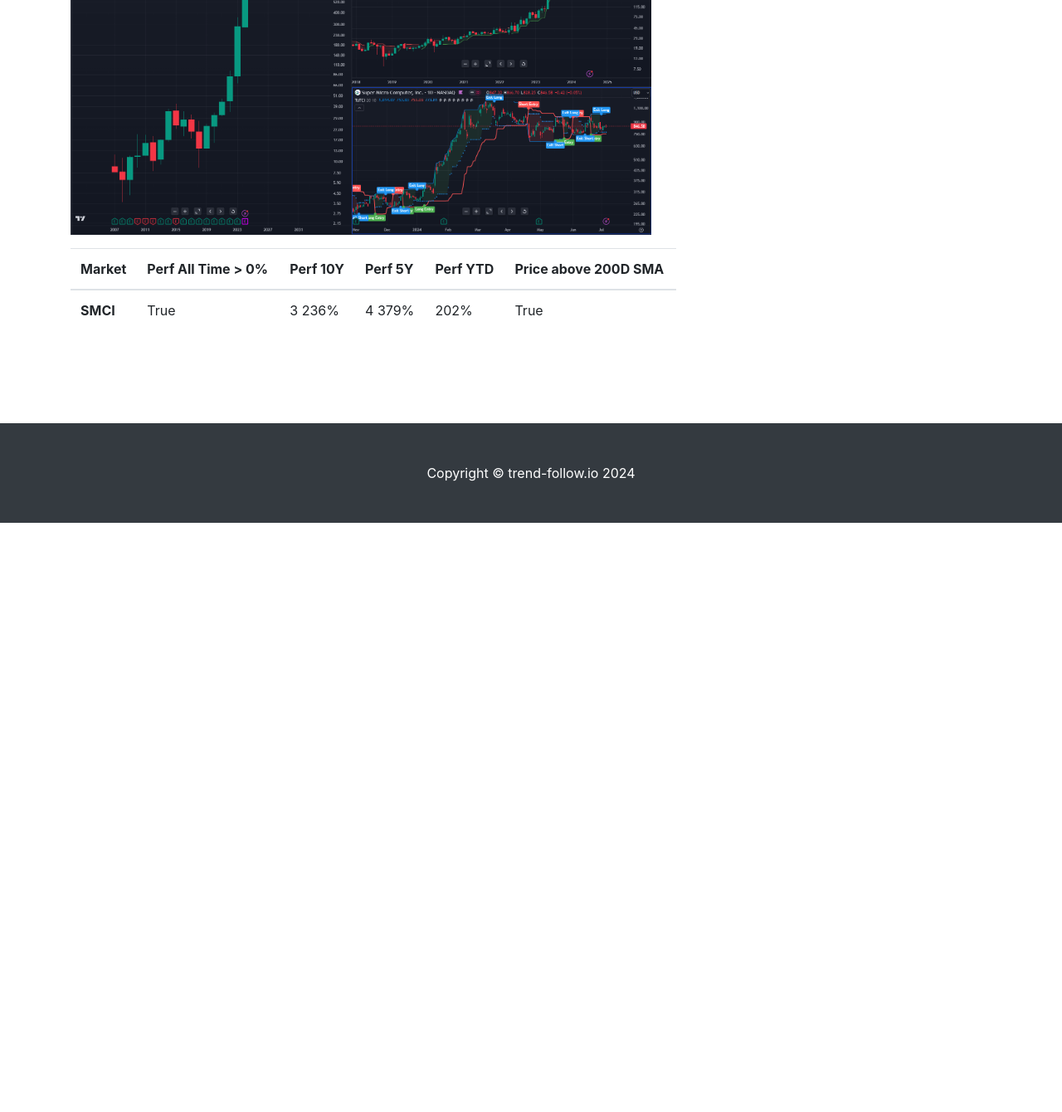
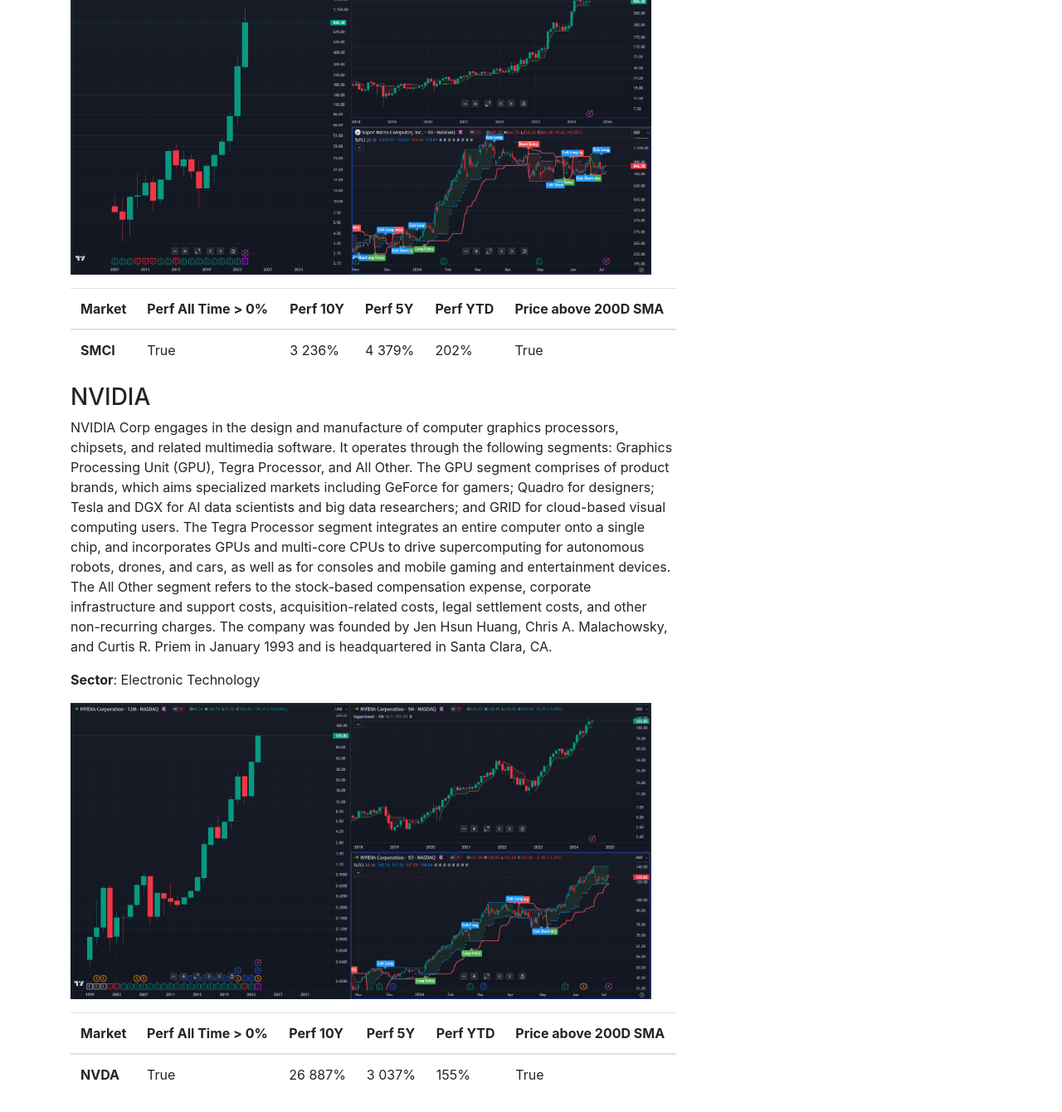
Before and after one commit to GeorgeFreelanceDeveloper/trend-follow.io, a Jekyll site: the page built from docs/_pages/markets.md, in a window 1280 px wide and 1400 px high, scrolled down 5769 px. Shown: the top 1340 px of the window at 83% size. Built offline with Jekyll 4.4.1, drawn with Linux system fonts in a browser that asks for light colours; before the commit the page ends 6399 px from its top, so only the background shows below that; some of the changed text lies outside the part shown.

Commit message:
Markets page: added nvda

```diff
--- a/docs/_pages/markets.md
+++ b/docs/_pages/markets.md
@@ -178,7 +179,7 @@
 ### Intro into selecting stocks
 **Entry stock into portfolio**
 
-Long-term up trend market with actual strong momentum from index S&P 500.
+Select top performing stocks from index S&P500 in long-term up trend with actual strong momentum.
 
 - performance all time > 0%
 - performance 10 years > 0%
@@ -221,3 +222,33 @@
     </tr>
   </tbody>
 </table>
+
+### NVIDIA
+NVIDIA Corp engages in the design and manufacture of computer graphics processors, chipsets, and related multimedia software. It operates through the following segments: Graphics Processing Unit (GPU), Tegra Processor, and All Other. The GPU segment comprises of product brands, which aims specialized markets including GeForce for gamers; Quadro for designers; Tesla and DGX for AI data scientists and big data researchers; and GRID for cloud-based visual computing users. The Tegra Processor segment integrates an entire computer onto a single chip, and incorporates GPUs and multi-core CPUs to drive supercomputing for autonomous robots, drones, and cars, as well as for consoles and mobile gaming and entertainment devices. The All Other segment refers to the stock-based compensation expense, corporate infrastructure and support costs, acquisition-related costs, legal settlement costs, and other non-recurring charges. The company was founded by Jen Hsun Huang, Chris A. Malachowsky, and Curtis R. Priem in January 1993 and is headquartered in Santa Clara, CA.
+
+**Sector**: Electronic Technology
+
+<img src="../assets/images/nvda.png" title="NVIDIA" width=700px>
+
+<table class="table">
+  <thead>
+    <tr>
+      <th scope="col">Market</th>
+      <th scope="col">Perf All Time > 0%</th>
+      <th scope="col">Perf 10Y</th>
+      <th scope="col">Perf 5Y</th>
+      <th scope="col">Perf YTD</th>
+      <th scope="col">Price above 200D SMA</th>
+    </tr>
+  </thead>
+  <tbody>
+    <tr>
+      <th scope="row">NVDA</th>
+      <td>True</td>
+      <td>26 887%</td>
+      <td>3 037%</td>
+      <td>155%</td>
+      <td>True</td>
+    </tr>
+  </tbody>
+</table>
```
Also changed, not shown: other parts of docs/_pages/markets.md (+1 -0 lines), docs/assets/images/nvda.png (added).
